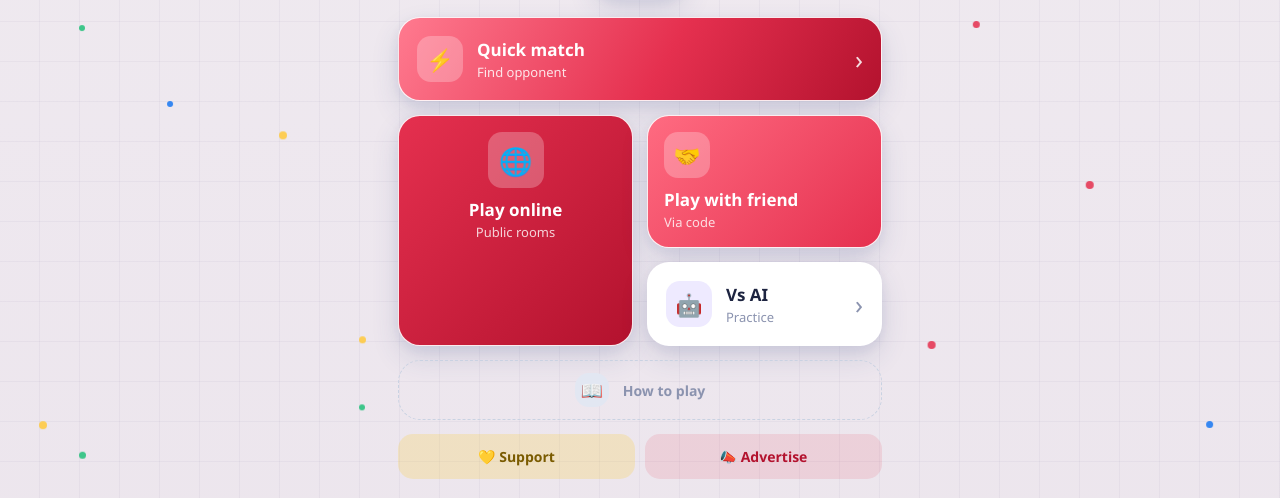
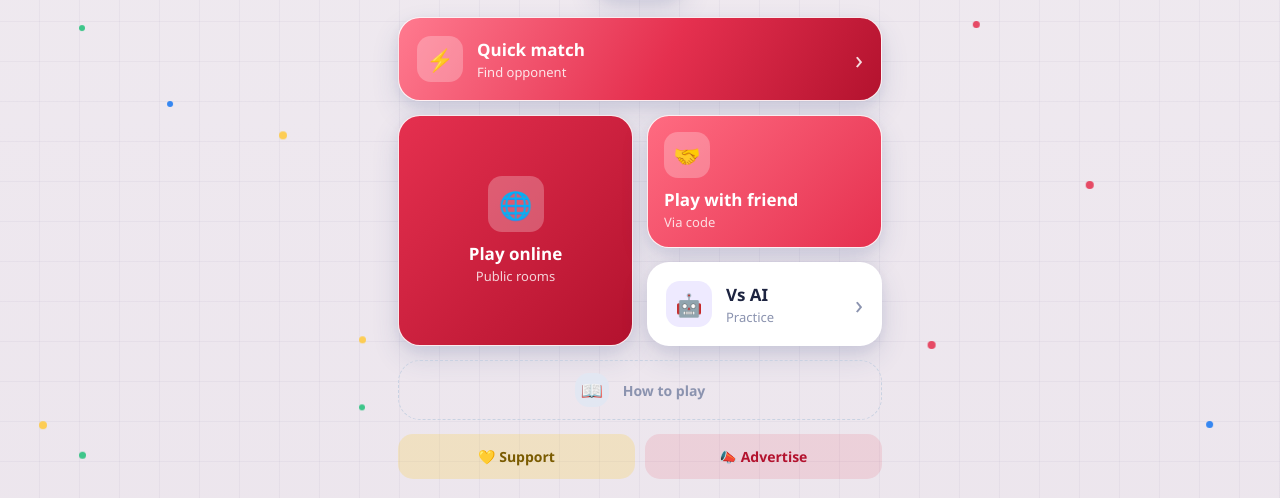
Before and after one commit to haliamedamine-creator/PathWars, a plain HTML site: page app/index.html in a window 1280 px wide. Shown: the part 178-676 px from the top of the page. Drawn offline with Linux system fonts and the light colour scheme; no server answers.

Commit message:
Fix tall Play-online tile vertical centering (card-text flex none)

```diff
--- a/app/css/styleb3b0.css
+++ b/app/css/styleb3b0.css
@@ -278,7 +278,7 @@ html.embedded .ad-slot { display: none !important; }
 /* asymmetric bento: Play online goes tall (spans friend + AI rows),
    How to play drops to a quiet full-width strip */
 #btn-online { grid-row: span 2; justify-content: center; align-items: center; text-align: center; }
-#btn-online .card-text { align-items: center; }
+#btn-online .card-text { align-items: center; flex: none; }
 #btn-online .card-icon { width: 56px; height: 56px; font-size: 27px; }
 #btn-how {
   grid-column: 1 / -1; background: transparent; box-shadow: none;
```
